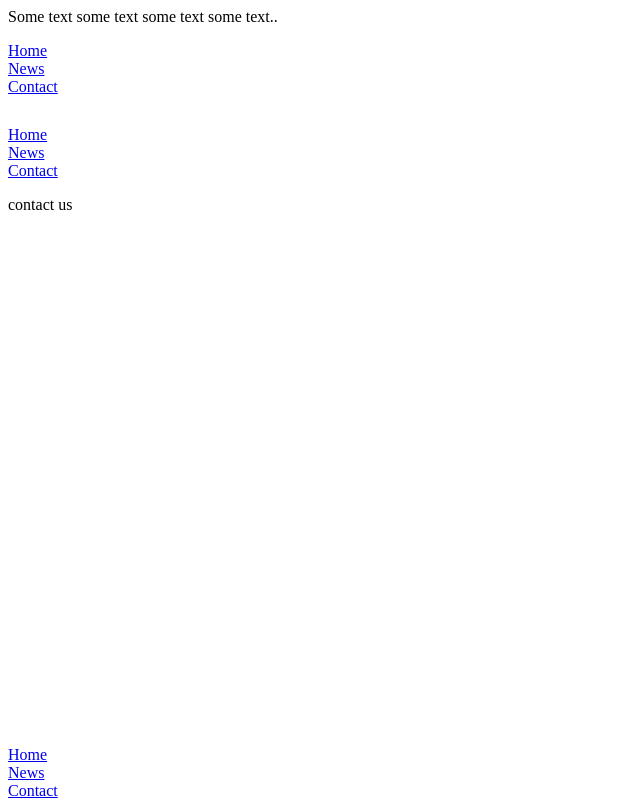
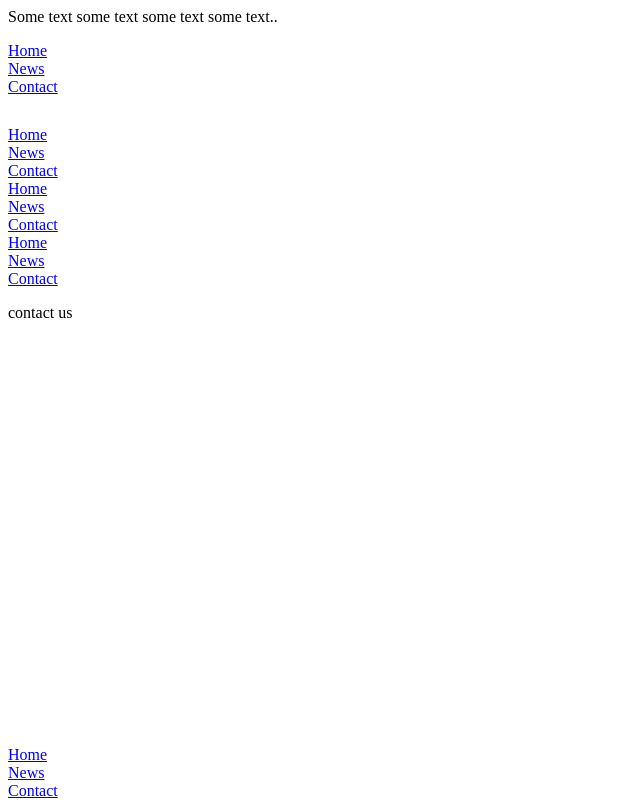
Before and after one commit to santhilaya/1, a plain HTML site: page index.html in a window 1280 px wide. Shown: the whole page, without its empty margins (0-640 px from the left). Drawn offline with Linux system fonts and the light colour scheme.

Commit message:
Update index.html

```diff
--- a/index.html
+++ b/index.html
@@ -30,7 +30,30 @@
     <a href="#contact">Contact</a>
   </div>
 </div>
+  <div>
+      <a href="#home">Home</a>
+  </div>
+  <div>
+    <a href="#news">News</a>
+
+  </div>
+  <div>
+    <a href="#contact">Contact</a>
+  </div>
+</div>
+  <div>
+      <a href="#home">Home</a>
+  </div>
+  <div>
+    <a href="#news">News</a>
+
+  </div>
+  <div>
+    <a href="#contact">Contact</a>
+  </div>
+</div>
 </body>
+
 <footer>
   <div>
       <a href="#home">Home</a>
```
